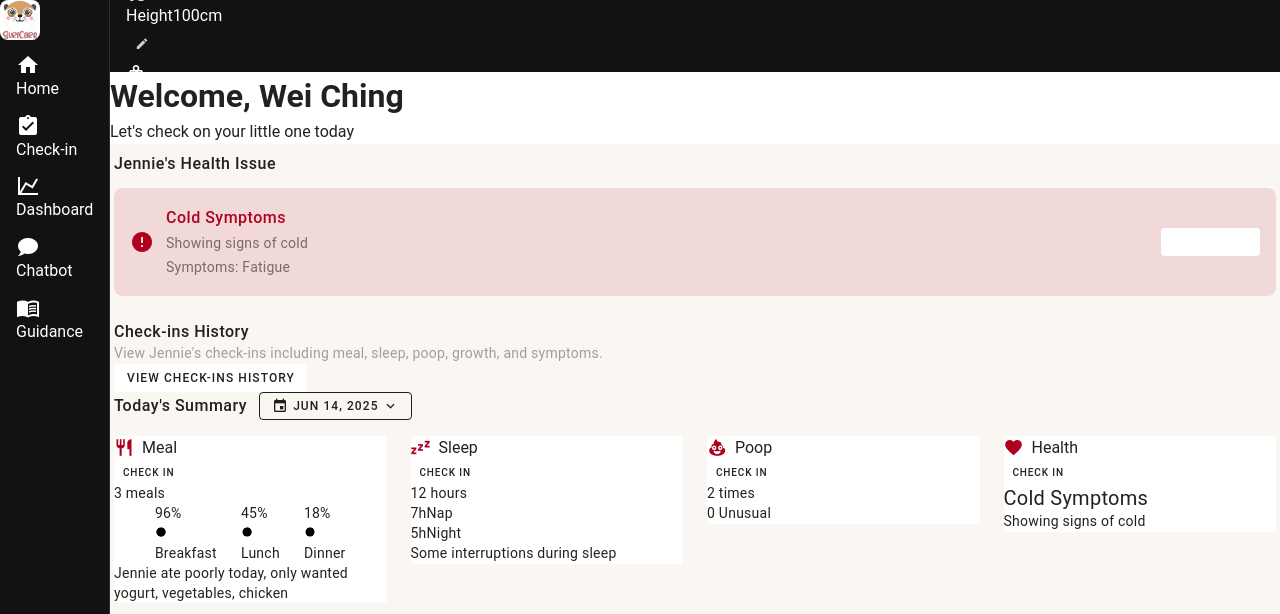
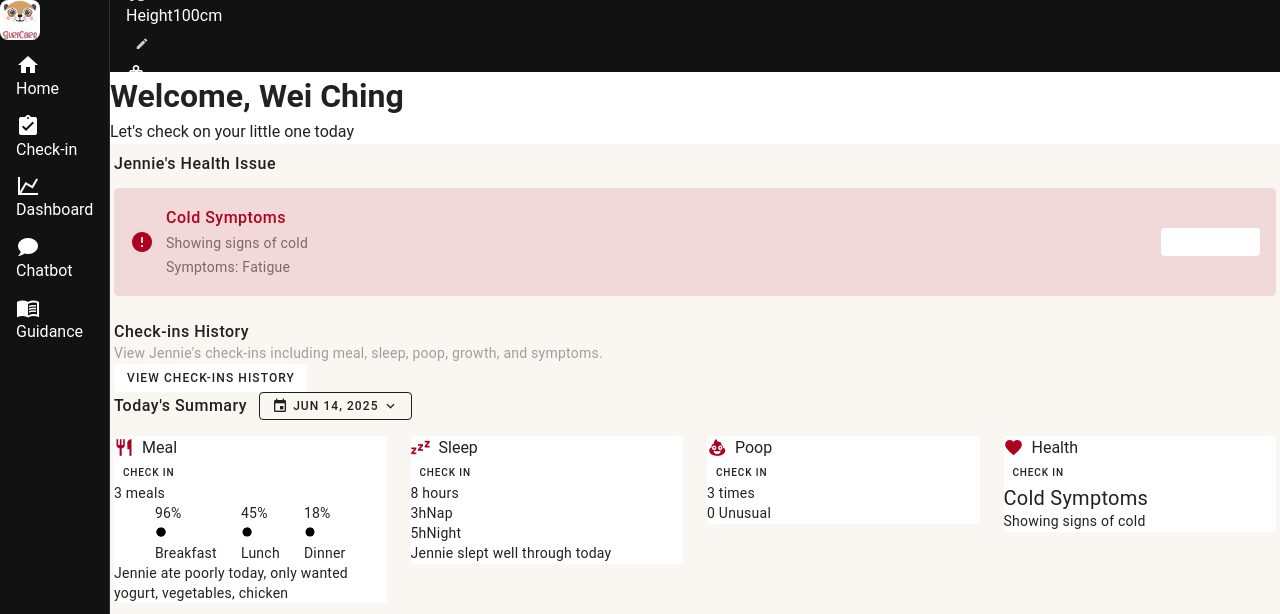
Before and after one commit to weichingtay/SuriCare, a Vue app in the folder frontend/: page / in a window 1280 px wide. Shown: the top 614 px of the page. Built offline with nearby package versions, Linux system fonts and the light colour scheme; a small style sheet from the web is missing.

Commit message:
added a store to every card

```diff
--- a/frontend/src/components/HealthAlert.vue
+++ b/frontend/src/components/HealthAlert.vue
@@ -61,9 +61,3 @@ const handleViewMore = () => {
   emit('view-more', healthData.value)
 }
 </script>
-
-<style lang="scss" scoped>
-.health-alert {
-  border-radius: 8px;
-}
-</style>
--- a/frontend/src/components/HealthSummaryCard.vue
+++ b/frontend/src/components/HealthSummaryCard.vue
@@ -49,7 +49,7 @@ const handleCheckIn = () => {
 </script>
 
 <style scoped>
-/* Health card has larger main value */
+/* NOTE: Health card has larger main value */
 :deep(.main-value) {
   font-size: 20px !important;
 }
--- a/frontend/src/components/PoopSummaryCard.vue
+++ b/frontend/src/components/PoopSummaryCard.vue
@@ -2,7 +2,7 @@
   <BaseSummaryCard
     title="Poop"
     icon="mdi-emoticon-poop"
-    :main-value="poopData?.count || 2"
+    :main-value="poopData?.count || 0"
     unit="times"
     :status-note="statusNote"
     status-class="status-positive"
@@ -12,25 +12,20 @@
 
 <script setup>
 import { computed } from 'vue'
+import { usePoopStore } from '../stores/poop'
 import BaseSummaryCard from './BaseSummaryCard.vue'
 
-const props = defineProps({
-  poopData: {
-    type: Object,
-    default: () => ({
-      count: 2,
-      unusual: 0,
-      normal: 2
-    })
-  }
-})
+const poopStore = usePoopStore()
+const currentDate = new Date().toISOString().split('T')[0]
+const poopData = computed(() => poopStore.getPoopForDate(currentDate))
 
 const statusNote = computed(() => {
-  const unusualCount = props.poopData?.unusual || 0
+  const unusualCount = poopData.value?.unusual || 0
   return `${unusualCount} Unusual`
 })
 
 const handleCheckIn = () => {
   console.log('Poop check-in clicked')
+  // TODO: Implement check-in functionality using poopStore.updatePoopForDate
 }
 </script>
--- a/frontend/src/components/SleepSummaryCard.vue
+++ b/frontend/src/components/SleepSummaryCard.vue
@@ -11,11 +11,11 @@
     <template #breakdown>
       <div class="sleep-breakdown">
         <div class="breakdown-item">
-          <span class="breakdown-value">{{ sleepData?.napHours || 7 }}h</span>
+          <span class="breakdown-value">{{ sleepData?.napHours || 0 }}h</span>
           <span class="breakdown-label">Nap</span>
         </div>
         <div class="breakdown-item">
-          <span class="breakdown-value">{{ sleepData?.nightHours || 5 }}h</span>
+          <span class="breakdown-value">{{ sleepData?.nightHours || 0 }}h</span>
           <span class="breakdown-label">Night</span>
         </div>
       </div>
@@ -25,29 +25,22 @@
 
 <script setup>
 import { computed } from 'vue'
+import { useSleepStore } from '../stores/sleep'
 import BaseSummaryCard from './BaseSummaryCard.vue'
 
-  const props = defineProps({
-    sleepData: {
-      type: Object,
-      default: () => ({
-        nightHours: 7,
-        napHours: 5,
-        wakeCount: 0,
-      }),
-    },
-  })
+const sleepStore = useSleepStore()
+const currentDate = new Date().toISOString().split('T')[0]
+const sleepData = computed(() => sleepStore.getSleepForDate(currentDate))
 
 const totalHours = computed(() => {
-    const total =
-      (props.sleepData?.nightHours || 0) + (props.sleepData?.napHours || 0)
+  const total = (sleepData.value?.nightHours || 0) + (sleepData.value?.napHours || 0)
   return total % 1 === 0 ? total : total.toFixed(1)
 })
 
 const statusNote = computed(() => {
-    if (props.sleepData?.wakeCount > 2) {
+  if (sleepData.value?.wakeCount > 2) {
     return 'Restless night with multiple wake-ups'
-    } else if (props.sleepData?.wakeCount > 0) {
+  } else if (sleepData.value?.wakeCount > 0) {
     return 'Some interruptions during sleep'
   }
   return 'Jennie slept well through today'
@@ -55,5 +48,6 @@
 
 const handleCheckIn = () => {
   console.log('Sleep check-in clicked')
+  // TODO: Implement check-in functionality using sleepStore.updateSleepForDate
 }
 </script>
--- a/frontend/src/components/TodaysSummary.vue
+++ b/frontend/src/components/TodaysSummary.vue
@@ -41,6 +41,7 @@
       </v-menu>
     </div>
 
+    <!-- TODO: Make every summary card highlight a unique color? -->
     <!-- Summary cards grid -->
     <v-row>
       <!-- Meal Card -->
--- /dev/null
+++ b/frontend/src/stores/poop.ts
@@ -0,0 +1,93 @@
+import { defineStore } from 'pinia'
+import { ref, computed } from 'vue'
+import type { Ref, ComputedRef } from 'vue'
+import axios from 'axios'
+
+export interface PoopData {
+  count: number
+  unusual: number
+  normal: number
+  lastUpdated: string
+}
+
+interface PoopByDate {
+  [date: string]: PoopData
+}
+
+interface PoopStore {
+  poopByDate: Ref<PoopByDate>
+  isLoading: Ref<boolean>
+  error: Ref<string | null>
+  getPoopForDate: ComputedRef<(date: string) => PoopData>
+  fetchPoopForDate: (date: string) => Promise<void>
+  updatePoopForDate: (date: string, poopData: PoopData) => Promise<void>
+}
+
+export const usePoopStore = defineStore('poop', (): PoopStore => {
+  // State
+  const poopByDate = ref<PoopByDate>({})
+  const isLoading = ref<boolean>(false)
+  const error = ref<string | null>(null)
+
+  // HACK: This will eventually be connected to our database
+  // Mock data generator for development
+  const generateMockPoopData = (date: string): PoopData => ({
+    count: Math.floor(Math.random() * 4) + 1, // 1-4 times
+    unusual: Math.random() > 0.7 ? 1 : 0, // 30% chance of unusual
+    normal: Math.floor(Math.random() * 3) + 1, // 1-3 normal
+    lastUpdated: new Date().toISOString()
+  })
+
+  // Getters
+  const getPoopForDate = computed(() => (date: string): PoopData => {
+    return poopByDate.value[date] || generateMockPoopData(date)
+  })
+
+  // Actions
+  const fetchPoopForDate = async (date: string): Promise<void> => {
+    isLoading.value = true
+    error.value = null
+
+    try {
+      // TODO: Replace with actual API call
+      // const response = await axios.get<PoopData>(`/api/poop/${date}`)
+      // poopByDate.value[date] = response.data
+
+      // Using mock data for now
+      poopByDate.value[date] = generateMockPoopData(date)
+    } catch (err) {
+      error.value = err instanceof Error ? err.message : 'An unknown error occurred'
+      console.error('Error fetching poop data:', err)
+    } finally {
+      isLoading.value = false
+    }
+  }
+
+  const updatePoopForDate = async (date: string, poopData: PoopData): Promise<void> => {
+    isLoading.value = true
+    error.value = null
+
+    try {
+      // TODO: Replace with actual API call
+      // await axios.put<PoopData>(`/api/poop/${date}`, poopData)
+      // poopByDate.value[date] = poopData
+
+      // Using mock data for now
+      poopByDate.value[date] = poopData
+    } catch (err) {
+      error.value = err instanceof Error ? err.message : 'An unknown error occurred'
+      console.error('Error updating poop data:', err)
+    } finally {
+      isLoading.value = false
+    }
+  }
+
+  return {
+    poopByDate,
+    isLoading,
+    error,
+    getPoopForDate,
+    fetchPoopForDate,
+    updatePoopForDate
+  }
+})
--- /dev/null
+++ b/frontend/src/stores/sleep.ts
@@ -0,0 +1,93 @@
+import { defineStore } from 'pinia'
+import { ref, computed } from 'vue'
+import type { Ref, ComputedRef } from 'vue'
+import axios from 'axios'
+
+export interface SleepData {
+  nightHours: number
+  napHours: number
+  wakeCount: number
+  lastUpdated: string
+}
+
+interface SleepByDate {
+  [date: string]: SleepData
+}
+
+interface SleepStore {
+  sleepByDate: Ref<SleepByDate>
+  isLoading: Ref<boolean>
+  error: Ref<string | null>
+  getSleepForDate: ComputedRef<(date: string) => SleepData>
+  fetchSleepForDate: (date: string) => Promise<void>
+  updateSleepForDate: (date: string, sleepData: SleepData) => Promise<void>
+}
+
+export const useSleepStore = defineStore('sleep', (): SleepStore => {
+  // State
+  const sleepByDate = ref<SleepByDate>({})
+  const isLoading = ref<boolean>(false)
+  const error = ref<string | null>(null)
+
+  // HACK: This will eventually be connected to our database
+  // Mock data generator for development
+  const generateMockSleepData = (date: string): SleepData => ({
+    nightHours: Math.floor(Math.random() * 4) + 5, // 5-8 hours
+    napHours: Math.floor(Math.random() * 3) + 2, // 2-4 hours
+    wakeCount: Math.random() > 0.7 ? Math.floor(Math.random() * 3) : 0, // 30% chance of wake-ups
+    lastUpdated: new Date().toISOString()
+  })
+
+  // Getters
+  const getSleepForDate = computed(() => (date: string): SleepData => {
+    return sleepByDate.value[date] || generateMockSleepData(date)
+  })
+
+  // Actions
+  const fetchSleepForDate = async (date: string): Promise<void> => {
+    isLoading.value = true
+    error.value = null
+
+    try {
+      // TODO: Replace with actual API call
+      // const response = await axios.get<SleepData>(`/api/sleep/${date}`)
+      // sleepByDate.value[date] = response.data
+
+      // Using mock data for now
+      sleepByDate.value[date] = generateMockSleepData(date)
+    } catch (err) {
+      error.value = err instanceof Error ? err.message : 'An unknown error occurred'
+      console.error('Error fetching sleep data:', err)
+    } finally {
+      isLoading.value = false
+    }
+  }
+
+  const updateSleepForDate = async (date: string, sleepData: SleepData): Promise<void> => {
+    isLoading.value = true
+    error.value = null
+
+    try {
+      // TODO: Replace with actual API call
+      // await axios.put<SleepData>(`/api/sleep/${date}`, sleepData)
+      // sleepByDate.value[date] = sleepData
+
+      // Using mock data for now
+      sleepByDate.value[date] = sleepData
+    } catch (err) {
+      error.value = err instanceof Error ? err.message : 'An unknown error occurred'
+      console.error('Error updating sleep data:', err)
+    } finally {
+      isLoading.value = false
+    }
+  }
+
+  return {
+    sleepByDate,
+    isLoading,
+    error,
+    getSleepForDate,
+    fetchSleepForDate,
+    updateSleepForDate
+  }
+})
--- a/frontend/src/stores/summary.ts
+++ b/frontend/src/stores/summary.ts
@@ -3,24 +3,18 @@ import { ref, computed } from 'vue'
 import { useChildrenStore } from './children'
 import { useMealsStore } from './meals'
 import { useHealthStore } from './health'
-import type { MealsData } from './meals'
+import { usePoopStore } from './poop'
+import { useSleepStore } from './sleep'
+// import type { MealsData } from './meals'
+// import type { PoopData } from './poop'
+// import type { SleepData } from './sleep'
 
 export interface SummaryData {
-  sleep: {
-    nightHours: number
-    napHours: number
-    wakeCount: number
-    childAge: number
-  }
-  poop: {
-    count: number
-    unusual: number
-    normal: number
-  }
+  childAge: number
 }
 
 export const useSummaryStore = defineStore('summary', () => {
-  // TODO: This will eventually be connected to our database
+  // HACK: This will eventually be connected to our database
   // The data should be fetched based on:
   // - Current selected child ID
   // - Selected date
@@ -29,31 +23,31 @@ export const useSummaryStore = defineStore('summary', () => {
   const childrenStore = useChildrenStore()
   const mealsStore = useMealsStore()
   const healthStore = useHealthStore()
+  const poopStore = usePoopStore()
+  const sleepStore = useSleepStore()
 
   // Mock summary data - replace with API calls
   const summaryData = ref<SummaryData>({
-    sleep: {
-      nightHours: 5,
-      napHours: 7,
-      wakeCount: 1,
-      childAge: childrenStore.currentChild.age,
-    },
-    poop: {
-      count: 2,
-      unusual: 0,
-      normal: 1,
-    }
+    childAge: childrenStore.currentChild.age,
   })
+
+  const currentDate = new Date().toISOString().split('T')[0]
 
   // Computed properties to get data from individual stores
   const mealsData = computed(() => {
-    const currentDate = new Date().toISOString().split('T')[0]
     return mealsStore.getMealsForDate(currentDate)
   })
 
   const healthData = computed(() => {
-    const currentDate = new Date().toISOString().split('T')[0]
     return healthStore.getHealthForDate(currentDate)
+  })
+
+  const poopData = computed(() => {
+    return poopStore.getPoopForDate(currentDate)
+  })
+
+  const sleepData = computed(() => {
+    return sleepStore.getSleepForDate(currentDate)
   })
 
   // Actions
@@ -63,30 +57,13 @@ export const useSummaryStore = defineStore('summary', () => {
     // Load data from individual stores
     await Promise.all([
       mealsStore.fetchMealsForDate(dateStr),
-      healthStore.fetchHealthForDate(dateStr)
+      healthStore.fetchHealthForDate(dateStr),
+      poopStore.fetchPoopForDate(dateStr),
+      sleepStore.fetchSleepForDate(dateStr)
     ])
 
     // Update other summary data
-    summaryData.value.sleep.childAge = childrenStore.currentChild.age
-  }
-
-  const updateSleepData = (nightHours: number, napHours: number, wakeCount: number) => {
-    // TODO: Send to database
-    summaryData.value.sleep = {
-      ...summaryData.value.sleep,
-      nightHours,
-      napHours,
-      wakeCount,
-    }
-  }
-
-  const updatePoopData = (count: number, unusual: number) => {
-    // TODO: Send to database
-    summaryData.value.poop = {
-      count,
-      unusual,
-      normal: count - unusual,
-    }
+    summaryData.value.childAge = childrenStore.currentChild.age
   }
 
   return {
@@ -94,10 +71,10 @@ export const useSummaryStore = defineStore('summary', () => {
     summaryData,
     mealsData,
     healthData,
+    poopData,
+    sleepData,
 
     // Actions
     loadSummaryForDate,
-    updateSleepData,
-    updatePoopData,
   }
 })
```
Lines whose indentation alone changed are shown as unchanged.
